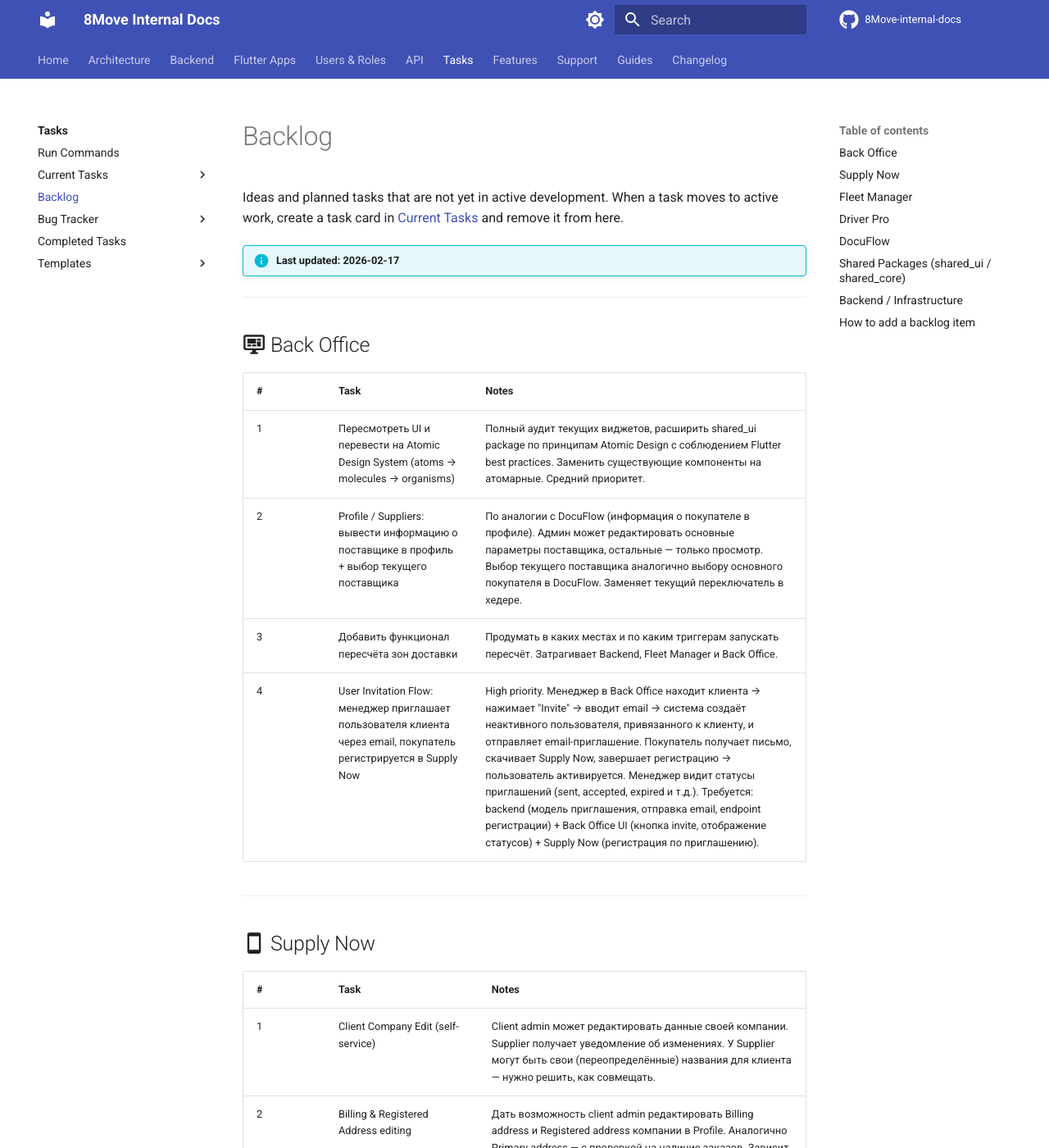
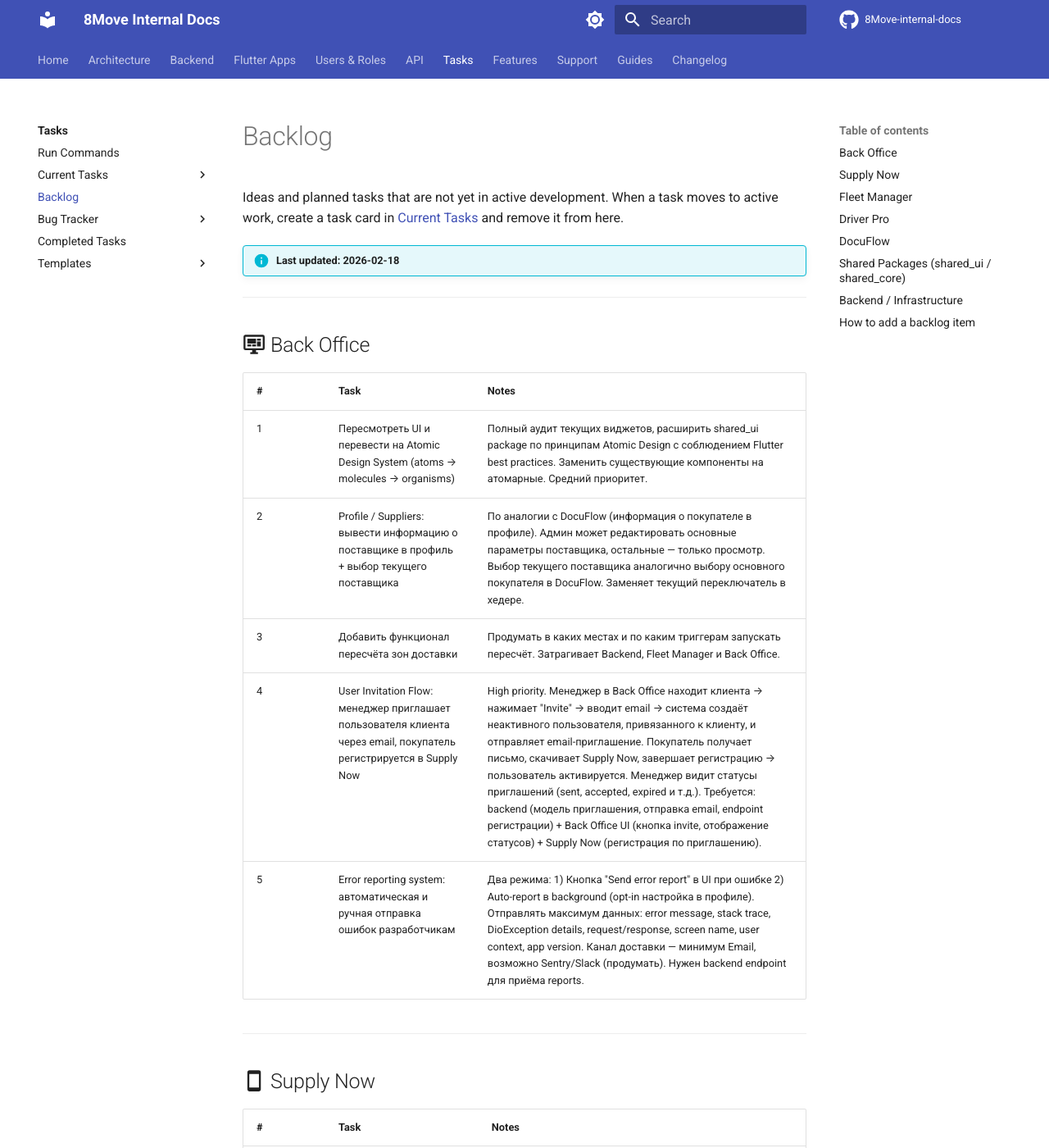
Before and after one commit to MaxShytov/8Move-internal-docs, an MkDocs documentation site: the page built from docs/tasks/backlog.md, in a window 1280 px wide and 1400 px high. Shown: the whole window at 82% size. Built offline with MkDocs 1.6.1 and Material for MkDocs 9.7.7, drawn with Linux system fonts in a browser that asks for light colours; comment, search, counter and statistics services are not loaded.

Commit message:
backlog: add error reporting system to Back Office
Co-Authored-By: Claude Opus 4.6 <noreply@anthropic.com>

```diff
--- a/docs/tasks/backlog.md
+++ b/docs/tasks/backlog.md
@@ -2,7 +2,7 @@
 
 Ideas and planned tasks that are not yet in active development. When a task moves to active work, create a task card in [Current Tasks](current/index.md) and remove it from here.
 
-!!! info "Last updated: 2026-02-17"
+!!! info "Last updated: 2026-02-18"
 
 
 ---
@@ -15,6 +15,7 @@ Ideas and planned tasks that are not yet in active development. When a task move
 | 2 | Profile / Suppliers: вывести информацию о поставщике в профиль + выбор текущего поставщика | По аналогии с DocuFlow (информация о покупателе в профиле). Админ может редактировать основные параметры поставщика, остальные — только просмотр. Выбор текущего поставщика аналогично выбору основного покупателя в DocuFlow. Заменяет текущий переключатель в хедере. |
 | 3 | Добавить функционал пересчёта зон доставки | Продумать в каких местах и по каким триггерам запускать пересчёт. Затрагивает Backend, Fleet Manager и Back Office. |
 | 4 | User Invitation Flow: менеджер приглашает пользователя клиента через email, покупатель регистрируется в Supply Now | High priority. Менеджер в Back Office находит клиента → нажимает "Invite" → вводит email → система создаёт неактивного пользователя, привязанного к клиенту, и отправляет email-приглашение. Покупатель получает письмо, скачивает Supply Now, завершает регистрацию → пользователь активируется. Менеджер видит статусы приглашений (sent, accepted, expired и т.д.). Требуется: backend (модель приглашения, отправка email, endpoint регистрации) + Back Office UI (кнопка invite, отображение статусов) + Supply Now (регистрация по приглашению). |
+| 5 | Error reporting system: автоматическая и ручная отправка ошибок разработчикам | Два режима: 1) Кнопка "Send error report" в UI при ошибке 2) Auto-report в background (opt-in настройка в профиле). Отправлять максимум данных: error message, stack trace, DioException details, request/response, screen name, user context, app version. Канал доставки — минимум Email, возможно Sentry/Slack (продумать). Нужен backend endpoint для приёма reports. |
 
 ---
 
```
